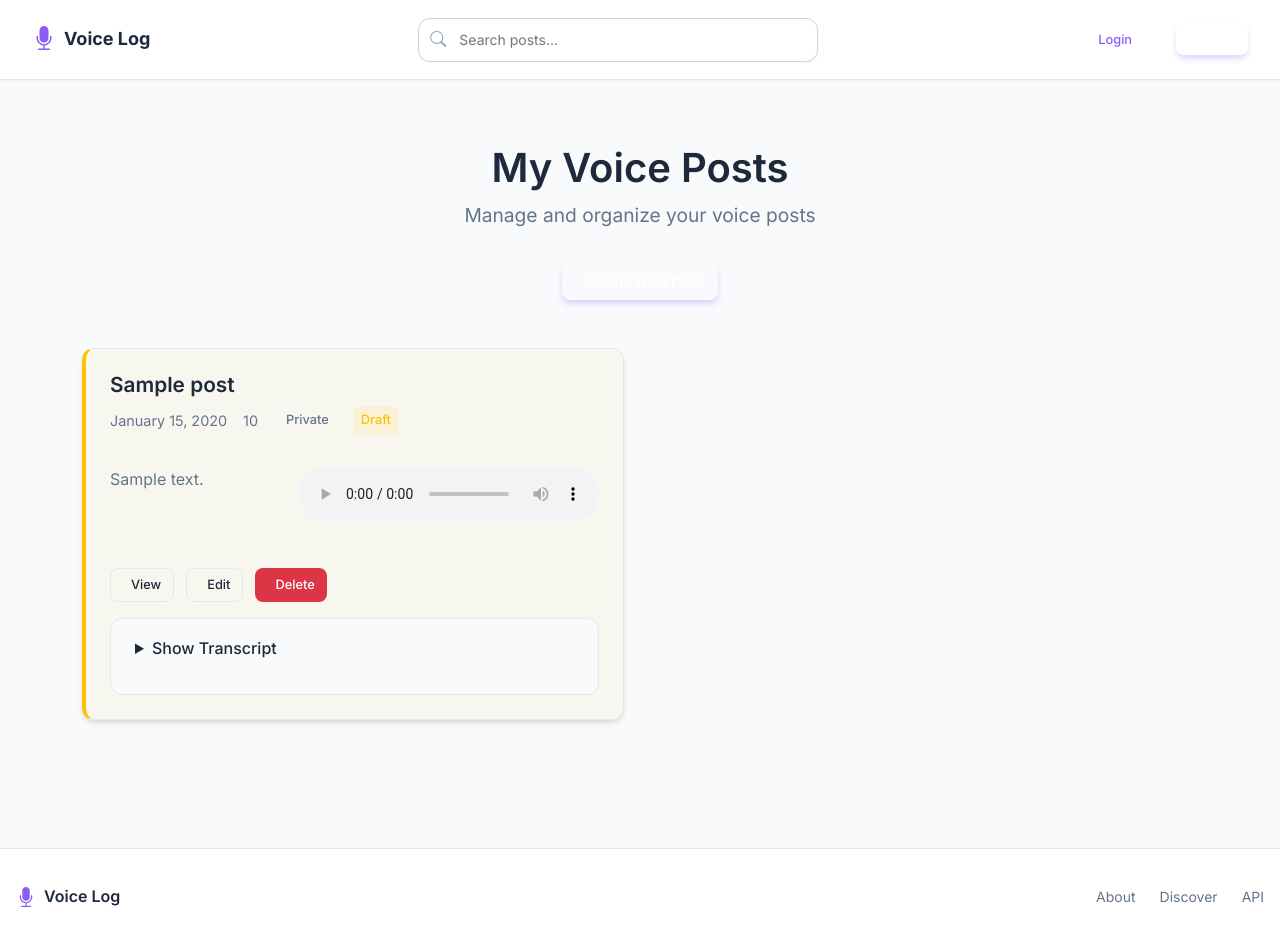
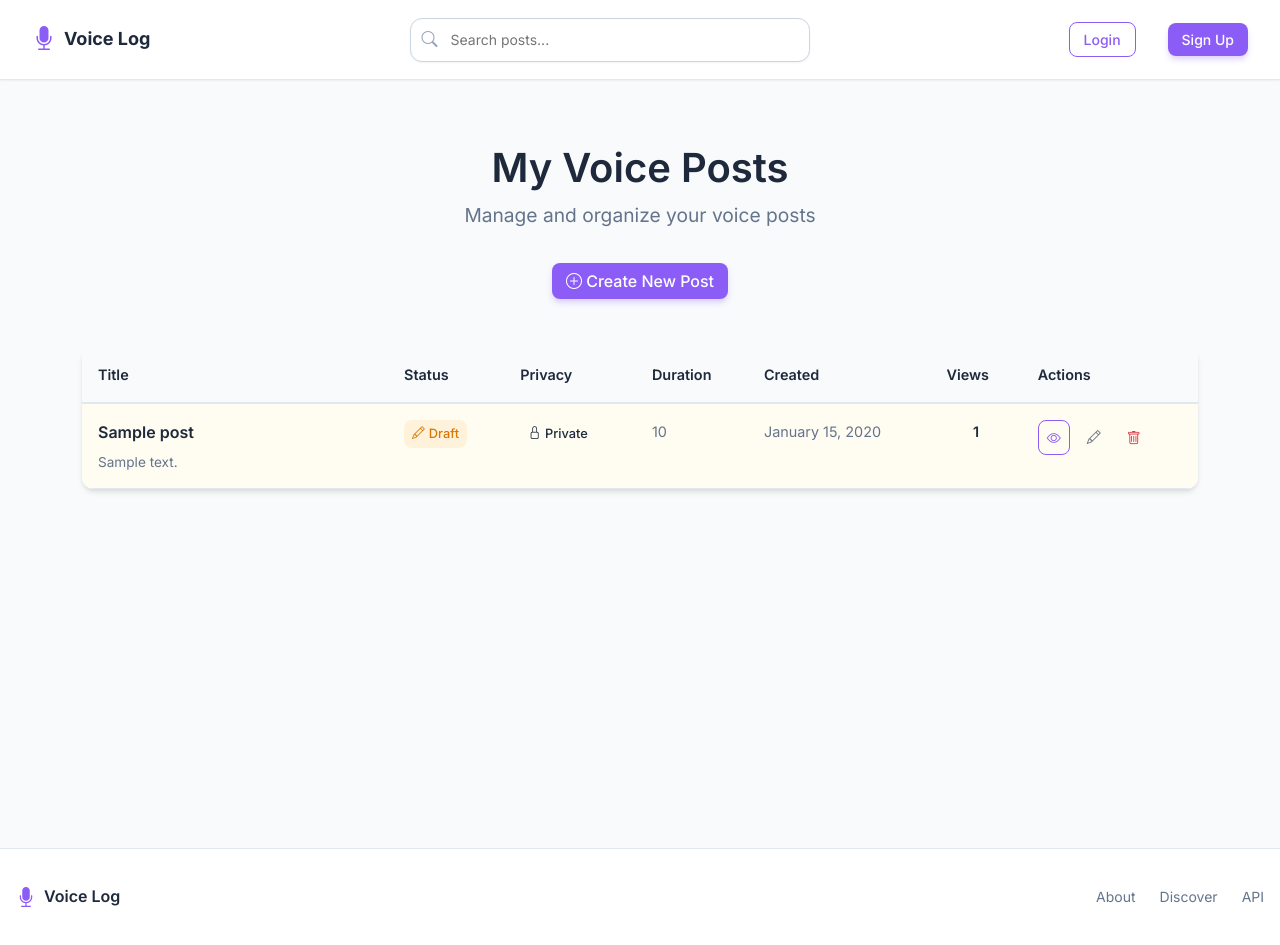
Before and after one commit to jpatrickfarrell/voice_log, a Flask app: template templates/posts/my_posts.html in a window 1280 px wide. Run offline with Flask 3, Linux system fonts and the light colour scheme; the template is opened without the code that fills it: most values are stand-ins (such as "Sample title", 1, 10 or a date in 2020).

Commit message:
Fix discover and my posts pages.

```diff
--- a/templates/posts/my_posts.html
+++ b/templates/posts/my_posts.html
@@ -9,98 +9,116 @@
             <h1>My Voice Posts</h1>
             <p class="subtitle">Manage and organize your voice posts</p>
             <a href="{{ url_for('posts.create_post') }}" class="btn btn-primary">
-                <i class="fas fa-plus"></i> Create New Post
+                <i class="bi bi-plus-circle"></i> Create New Post
             </a>
         </header>
 
         {% if posts %}
-        <div class="posts-grid">
+        <div class="table-responsive">
+            <table class="posts-table">
+                <thead>
+                    <tr>
+                        <th>Title</th>
+                        <th>Status</th>
+                        <th>Privacy</th>
+                        <th>Duration</th>
+                        <th>Created</th>
+                        <th>Views</th>
+                        <th>Actions</th>
+                    </tr>
+                </thead>
+                <tbody>
                     {% for post in posts %}
-            <div class="post-card {% if not post.is_published %}draft{% endif %}">
-                <div class="post-header">
-                    <h3 class="post-title">
-                        <a href="{{ url_for('posts.view_post', slug=post.slug) }}">{{ post.title }}</a>
-                    </h3>
-                    <div class="post-meta">
-                        <span class="post-date">
-                            {% if post.created_at is string %}
-                                {{ post.created_at }}
+                    <tr class="{% if not post.is_published %}draft-row{% endif %}">
+                        <td class="post-title-cell">
+                            <a href="{{ url_for('posts.view_post', slug=post.slug) }}" class="post-title-link">
+                                {{ post.title }}
+                            </a>
+                            {% if post.summary and post.summary|length > 0 %}
+                            <div class="post-summary-preview">
+                                {% set clean_summary = post.summary|striptags %}
+                                {{ clean_summary[:80] }}{% if clean_summary|length > 80 %}...{% endif %}
+                            </div>
+                            {% endif %}
+                        </td>
+                        <td class="status-cell">
+                            {% if post.is_published %}
+                                <span class="status-badge published">
+                                    <i class="bi bi-check-circle"></i> Published
+                                </span>
                             {% else %}
-                                {{ post.created_at.strftime('%B %d, %Y') }}
+                                <span class="status-badge draft">
+                                    <i class="bi bi-pencil"></i> Draft
+                                </span>
+                            {% endif %}
+                        </td>
+                        <td class="privacy-cell">
+                            <span class="privacy-badge privacy-{{ post.privacy_level }}">
+                                {% if post.privacy_level == 'public' %}
+                                    <i class="bi bi-globe"></i> Public
+                                {% elif post.privacy_level == 'unlisted' %}
+                                    <i class="bi bi-link-45deg"></i> Unlisted
+                                {% else %}
+                                    <i class="bi bi-lock"></i> Private
                                 {% endif %}
                             </span>
-                        <span class="post-duration">
+                        </td>
+                        <td class="duration-cell">
                             {% if post.format_duration %}
                                 {{ post.format_duration() }}
                             {% else %}
                                 Unknown
                             {% endif %}
-                        </span>
-                        <span class="post-privacy privacy-{{ post.privacy_level }}">
-                            {% if post.privacy_level == 'public' %}
-                                <i class="fas fa-globe"></i> Public
-                            {% elif post.privacy_level == 'unlisted' %}
-                                <i class="fas fa-link"></i> Unlisted
+                        </td>
+                        <td class="date-cell">
+                            {% if post.created_at %}
+                                {% set date_str = post.created_at|string %}
+                                {% if date_str|length > 10 %}
+                                    {% set date_parts = date_str.split(' ')[0].split('-') %}
+                                    {% if date_parts|length == 3 %}
+                                        {% set month_names = ['January', 'February', 'March', 'April', 'May', 'June', 'July', 'August', 'September', 'October', 'November', 'December'] %}
+                                        {{ month_names[date_parts[1]|int - 1] }} {{ date_parts[2]|int }}, {{ date_parts[0] }}
                                     {% else %}
-                                <i class="fas fa-lock"></i> Private
+                                        {{ date_str }}
                                     {% endif %}
-                        </span>
-                        {% if not post.is_published %}
-                            <span class="post-status draft">
-                                <i class="fas fa-edit"></i> Draft
-                            </span>
+                                {% else %}
+                                    {{ date_str }}
                                 {% endif %}
-                    </div>
-                </div>
-
-                <div class="post-content">
-                    {% if post.summary and post.summary|length > 0 %}
-                    <p class="post-summary">{{ post.summary[:150] }}{% if post.summary|length > 150 %}...{% endif %}</p>
+                            {% else %}
+                                Unknown
                             {% endif %}
-
-                    <div class="post-audio">
-                        <audio controls preload="none" class="audio-element">
-                            {% if post.converted_mp3_path %}
-                                <source src="{{ url_for('posts.serve_audio', filename=post.converted_mp3_path) }}" type="audio/mpeg">
-                            {% endif %}
-                            <source src="{{ url_for('posts.serve_audio', filename=post.audio_filename) }}" type="audio/{{ post.audio_filename.split('.')[-1] }}">
-                            Your browser does not support the audio element.
-                        </audio>
-                    </div>
-                </div>
-
-                <div class="post-actions">
-                    <a href="{{ url_for('posts.view_post', slug=post.slug) }}" class="btn btn-outline btn-sm">
-                        <i class="fas fa-eye"></i> View
+                        </td>
+                        <td class="views-cell">
+                            {% set analytics = post.get_analytics() %}
+                            <span class="views-count">{{ analytics['view_count'] }}</span>
+                        </td>
+                        <td class="actions-cell">
+                            <div class="action-buttons">
+                                <a href="{{ url_for('posts.view_post', slug=post.slug) }}" class="btn btn-sm btn-outline-primary" title="View Post">
+                                    <i class="bi bi-eye"></i>
                                 </a>
-                    <a href="{{ url_for('posts.edit_post', slug=post.slug) }}" class="btn btn-outline btn-sm">
-                        <i class="fas fa-edit"></i> Edit
+                                <a href="{{ url_for('posts.edit_post', slug=post.slug) }}" class="btn btn-sm btn-outline-secondary" title="Edit Post">
+                                    <i class="bi bi-pencil"></i>
                                 </a>
-                    <button onclick="confirmDelete('{{ post.slug }}', '{{ post.title }}')" class="btn btn-danger btn-sm">
-                        <i class="fas fa-trash"></i> Delete
+                                <button onclick="confirmDelete('{{ post.slug }}', '{{ post.title }}')" class="btn btn-sm btn-outline-danger" title="Delete Post">
+                                    <i class="bi bi-trash"></i>
                                 </button>
                             </div>
-
-                {% if post.transcript and post.transcript|length > 0 %}
-                <div class="post-transcript">
-                    <details>
-                        <summary>Show Transcript</summary>
-                        <p>{{ post.transcript[:200] }}{% if post.transcript|length > 200 %}...{% endif %}</p>
-                    </details>
-                </div>
-                {% endif %}
-            </div>
+                        </td>
+                    </tr>
                     {% endfor %}
+                </tbody>
+            </table>
         </div>
         {% else %}
         <div class="empty-state">
             <div class="empty-icon">
-                <i class="fas fa-microphone-slash"></i>
+                <i class="bi bi-mic-slash"></i>
             </div>
             <h3>No Posts Yet</h3>
             <p>You haven't created any voice posts yet. Start sharing your thoughts!</p>
             <a href="{{ url_for('posts.create_post') }}" class="btn btn-primary">
-                <i class="fas fa-plus"></i> Create Your First Post
+                <i class="bi bi-plus-circle"></i> Create Your First Post
             </a>
         </div>
         {% endif %}
@@ -123,7 +141,7 @@
 
 <style>
 .my-posts-container {
-    max-width: 1200px;
+    max-width: 1400px;
     margin: 0 auto;
     padding: 2rem 0;
 }
@@ -146,230 +164,179 @@
     margin-bottom: 2rem;
 }
 
-.posts-grid {
-    display: grid;
-    grid-template-columns: repeat(auto-fill, minmax(400px, 1fr));
-    gap: 2rem;
+/* Table Styles */
+.table-responsive {
+    overflow-x: auto;
+    border-radius: var(--radius-lg);
+    box-shadow: var(--shadow-md);
 }
 
-.post-card {
+.posts-table {
+    width: 100%;
     background: var(--bg-main);
-    border: 1px solid var(--border-light);
-    border-radius: var(--radius-lg);
-    padding: 1.5rem;
-    box-shadow: var(--shadow-md);
-    transition: all 0.3s ease;
+    border-collapse: collapse;
+    font-size: 0.9rem;
 }
 
-.post-card:hover {
-    transform: translateY(-2px);
-    box-shadow: var(--shadow-lg);
+.posts-table th {
+    background: var(--bg-secondary);
+    color: var(--text-primary);
+    font-weight: 600;
+    text-align: left;
+    padding: 1rem;
+    border-bottom: 2px solid var(--border-light);
+    white-space: nowrap;
 }
 
-.post-card.draft {
-    border-left: 4px solid var(--warning-color, #ffc107);
+.posts-table td {
+    padding: 1rem;
+    border-bottom: 1px solid var(--border-light);
+    vertical-align: top;
+}
+
+.posts-table tbody tr:hover {
+    background: var(--bg-secondary);
+}
+
+.draft-row {
     background: rgba(255, 193, 7, 0.05);
 }
 
-.post-header {
-    margin-bottom: 1rem;
+.draft-row:hover {
+    background: rgba(255, 193, 7, 0.1);
 }
 
-.post-title {
-    margin: 0 0 0.5rem 0;
-    font-size: 1.3rem;
-    font-weight: 600;
+/* Column Specific Styles */
+.post-title-cell {
+    min-width: 250px;
 }
 
-.post-title a {
+.post-title-link {
     color: var(--text-primary);
     text-decoration: none;
-    transition: color 0.3s ease;
+    font-weight: 600;
+    font-size: 1rem;
+    display: block;
+    margin-bottom: 0.5rem;
 }
 
-.post-title a:hover {
-    color: var(--primary-color);
+.post-title-link:hover {
+    color: var(--primary-main);
 }
 
-.post-meta {
-    display: flex;
-    flex-wrap: wrap;
-    gap: 1rem;
-    font-size: 0.9rem;
+.post-summary-preview {
     color: var(--text-secondary);
+    font-size: 0.85rem;
+    line-height: 1.4;
+    margin-top: 0.25rem;
 }
 
-.post-date, .post-duration {
-    display: flex;
-    align-items: center;
-    gap: 0.25rem;
+.status-cell, .privacy-cell {
+    white-space: nowrap;
 }
 
-.post-privacy {
-    display: flex;
+.status-badge, .privacy-badge {
+    display: inline-flex;
     align-items: center;
     gap: 0.25rem;
     padding: 0.25rem 0.5rem;
-    border-radius: var(--radius-sm);
+    border-radius: var(--radius-md);
     font-size: 0.8rem;
     font-weight: 500;
 }
 
-.privacy-public {
-    background: rgba(40, 167, 69, 0.1);
-    color: var(--success-color, #28a745);
+.status-badge.published {
+    background: rgba(16, 185, 129, 0.1);
+    color: #059669;
 }
 
-.privacy-unlisted {
-    background: rgba(255, 193, 7, 0.1);
-    color: var(--warning-color, #ffc107);
+.status-badge.draft {
+    background: rgba(245, 158, 11, 0.1);
+    color: #d97706;
 }
 
-.privacy-private {
-    background: rgba(220, 53, 69, 0.1);
-    color: var(--danger-color, #dc3545);
+.privacy-badge.privacy-public {
+    background: rgba(59, 130, 246, 0.1);
+    color: #2563eb;
 }
 
-.post-status.draft {
-    background: rgba(255, 193, 7, 0.1);
-    color: var(--warning-color, #ffc107);
-    padding: 0.25rem 0.5rem;
-    border-radius: var(--radius-sm);
-    font-size: 0.8rem;
-    font-weight: 500;
+.privacy-badge.privacy-unlisted {
+    background: rgba(139, 92, 246, 0.1);
+    color: #7c3aed;
 }
 
-.post-content {
-    margin-bottom: 1.5rem;
+.privacy-badge.privacy-private {
+    background: rgba(107, 114, 128, 0.1);
+    color: #4b5563;
 }
 
-.post-summary {
+.duration-cell {
+    white-space: nowrap;
     color: var(--text-secondary);
-    line-height: 1.6;
-    margin-bottom: 1rem;
 }
 
-.post-audio {
-    margin-bottom: 1rem;
+.date-cell {
+    white-space: nowrap;
+    color: var(--text-secondary);
 }
 
-.audio-element {
-    width: 100%;
-    max-width: 400px;
-    margin: 0 auto;
+.views-cell {
+    text-align: center;
 }
 
-.post-actions {
-    display: flex;
-    gap: 0.75rem;
-    margin-bottom: 1rem;
+.views-count {
+    font-weight: 600;
+    color: var(--text-primary);
 }
 
-.btn {
-    padding: 0.5rem 1rem;
-    border: none;
-    border-radius: var(--radius-md);
-    font-size: 0.9rem;
-    font-weight: 500;
-    cursor: pointer;
-    text-decoration: none;
-    display: inline-flex;
-    align-items: center;
-    gap: 0.5rem;
-    transition: all 0.3s ease;
+.actions-cell {
+    white-space: nowrap;
 }
 
-.btn-primary {
-    background: var(--primary-color);
-    color: white;
+.action-buttons {
+    display: flex;
+    gap: 0.5rem;
 }
 
-.btn-primary:hover {
-    background: var(--primary-dark);
-    transform: translateY(-1px);
+.action-buttons .btn {
+    padding: 0.375rem 0.5rem;
+    min-width: 32px;
 }
 
-.btn-outline {
-    background: transparent;
-    color: var(--text-primary);
-    border: 1px solid var(--border-light);
-}
-
-.btn-outline:hover {
-    background: var(--bg-secondary);
-    border-color: var(--primary-color);
-}
-
-.btn-danger {
-    background: var(--danger-color, #dc3545);
-    color: white;
-}
-
-.btn-danger:hover {
-    background: var(--danger-dark, #c82333);
-    transform: translateY(-1px);
-}
-
-.btn-sm {
-    padding: 0.375rem 0.75rem;
-    font-size: 0.8rem;
-}
-
-.post-transcript {
-    border-top: 1px solid var(--border-light);
-    padding-top: 1rem;
-}
-
-.post-transcript summary {
-    cursor: pointer;
-    color: var(--primary-color);
-    font-weight: 500;
-    margin-bottom: 0.5rem;
-}
-
-.post-transcript p {
-    color: var(--text-secondary);
-    line-height: 1.6;
-    font-size: 0.9rem;
-    margin: 0;
-}
-
+/* Empty State */
 .empty-state {
     text-align: center;
     padding: 4rem 2rem;
     background: var(--bg-main);
-    border: 1px solid var(--border-light);
     border-radius: var(--radius-lg);
+    border: 2px dashed var(--border-light);
 }
 
 .empty-icon {
     font-size: 4rem;
-    color: var(--text-secondary);
+    color: var(--text-muted);
     margin-bottom: 1rem;
 }
 
 .empty-state h3 {
     color: var(--text-primary);
     margin-bottom: 0.5rem;
-    font-size: 1.5rem;
-    font-weight: 600;
 }
 
 .empty-state p {
     color: var(--text-secondary);
     margin-bottom: 2rem;
-    font-size: 1.1rem;
 }
 
 /* Modal Styles */
 .modal {
     position: fixed;
-    z-index: 1000;
+    top: 0;
     left: 0;
-    top: 0;
     width: 100%;
     height: 100%;
-    background-color: rgba(0, 0, 0, 0.5);
+    background: rgba(0, 0, 0, 0.5);
+    z-index: 1000;
     display: flex;
     align-items: center;
     justify-content: center;
@@ -456,11 +403,10 @@
 }
 
 // Close modal when clicking outside
-window.onclick = function(event) {
-    const modal = document.getElementById('deleteModal');
-    if (event.target === modal) {
-        modal.style.display = 'none';
+document.getElementById('deleteModal').addEventListener('click', function(e) {
+    if (e.target === this) {
+        closeDeleteModal();
     }
-}
+});
 </script>
 {% endblock %}
```
Also changed, not shown: other parts of templates/posts/my_posts.html (+13 -33 lines), templates/main/discover.html (+20 -2 lines), templates/main/index.html (+54 -12 lines). Lines whose indentation alone changed are shown as unchanged.
